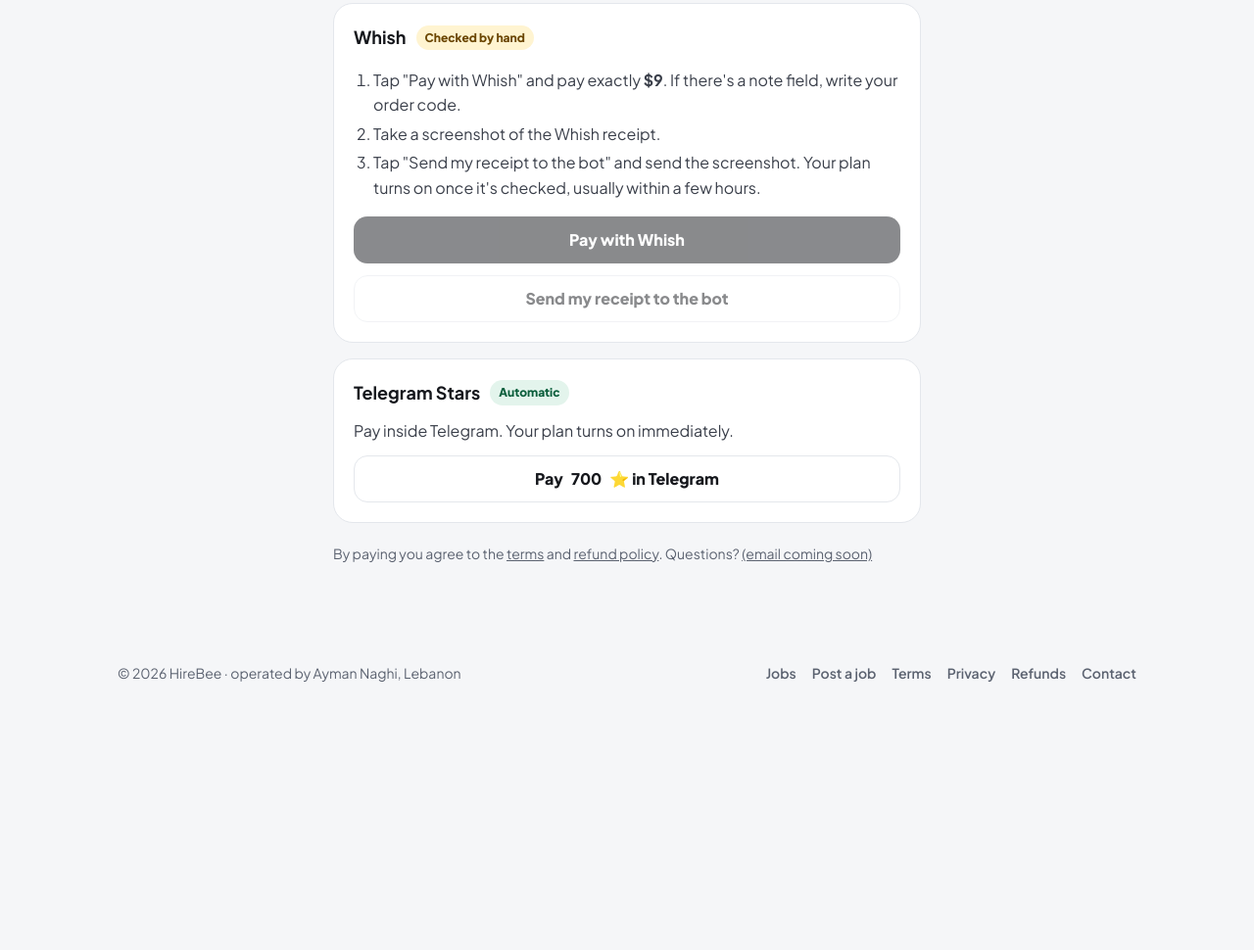
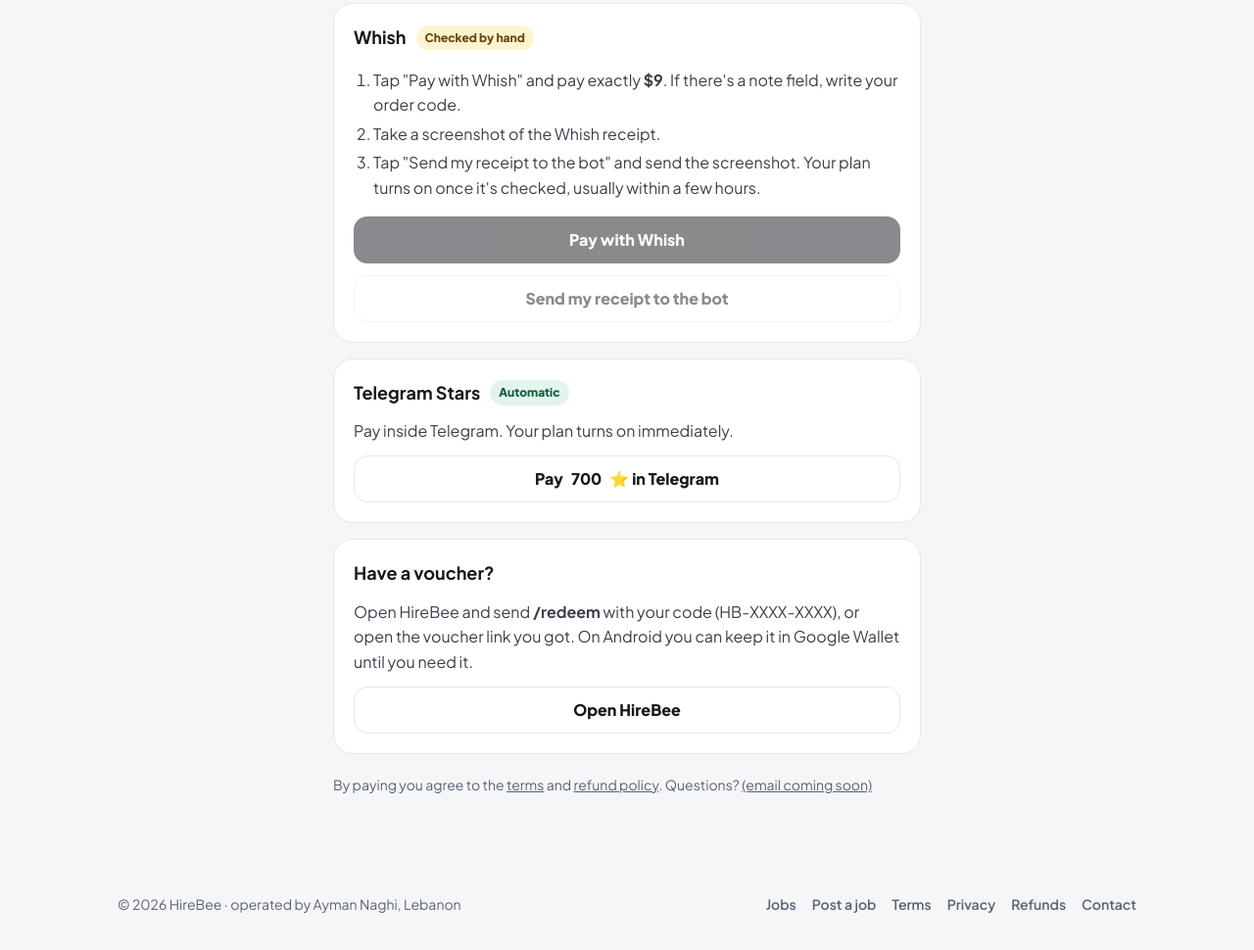
Before and after one commit to aymanaghi/hirebee, a plain HTML site: page pay.html in a window 1280 px wide. Shown: the part 424-1394 px from the top of the page at 98% size. Before the commit the page ends 1171 px from the top, so only its background shows below. Drawn offline with Linux system fonts and the light colour scheme.

Commit message:
Google Wallet pass images and voucher box on the payment page
Co-Authored-By: Claude Opus 5.5 <noreply@anthropic.com>
Claude-Session: https://claude.ai/code/session_01A8bh2BA6FM2xMCUmEhkBCD

```diff
--- a/pay.html
+++ b/pay.html
@@ -69,6 +69,12 @@
     <a class="btn line" id="stars-open" href="#">Pay <span id="stars-n"></span> ⭐ in Telegram</a>
   </div>
 
+  <div class="method" id="m-voucher">
+    <h3>Have a voucher?</h3>
+    <p style="margin:0;color:var(--soft)">Open HireBee and send <b>/redeem</b> with your code (HB-XXXX-XXXX), or open the voucher link you got. On Android you can keep it in Google Wallet until you need it.</p>
+    <a class="btn line" data-bot="" href="#">Open HireBee</a>
+  </div>
+
   <p style="font-size:14px;color:var(--muted);margin:4px 0 0">By paying you agree to the <a href="terms.html">terms</a> and <a href="refunds.html">refund policy</a>. Questions? <a data-email href="#"></a></p>
 </main>
 
```
Also changed, not shown: wallet-hero.png (added), wallet-logo.png (added), 1 other file.
